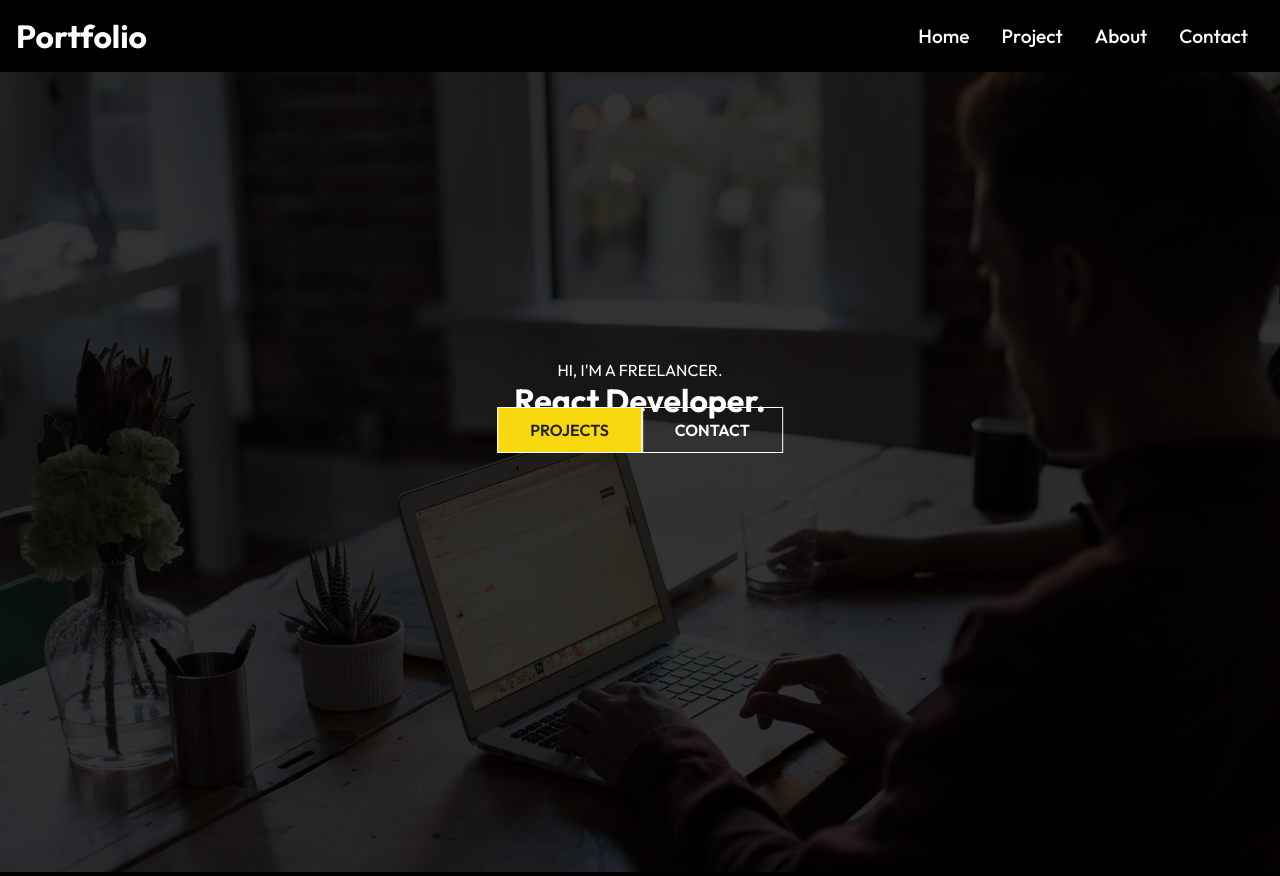
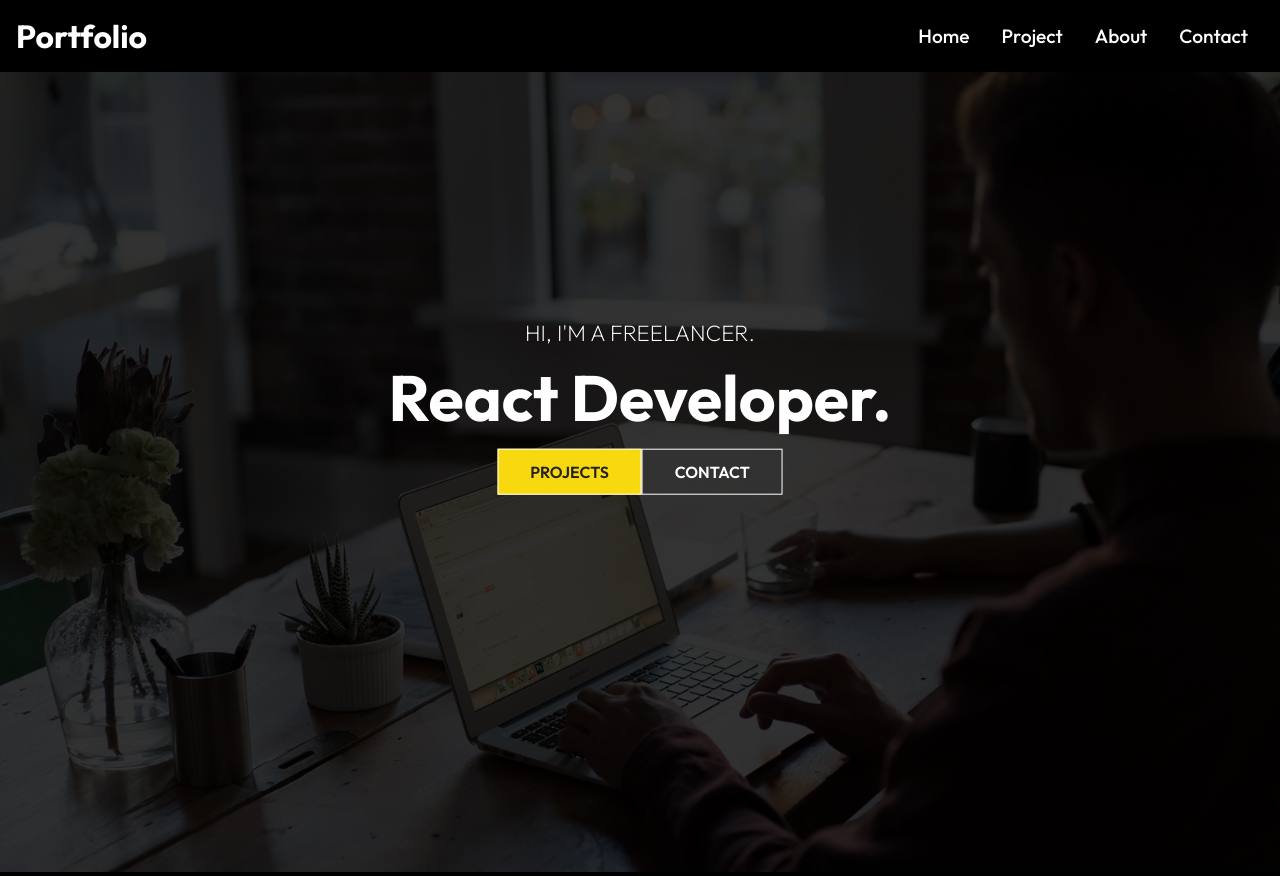
Before and after one commit to yeabtsega45/My-Portfolio, a React (Create React App) app: page / in a window 1280 px wide. Built offline with nearby package versions, Linux system fonts and the light colour scheme.

Commit message:
styling the component on homepage

```diff
--- a/src/Components/HeroImgStyles.css
+++ b/src/Components/HeroImgStyles.css
@@ -31,3 +31,12 @@
     left: 50%;
     text-align: center;
 }
+.hero .content h1 {
+    font-size: 4rem;
+    padding: 0.6rem 0 1.5rem;
+}
+.hero .content p {
+    font-size: 1.4rem;
+    font-weight: 200;
+    text-transform: uppercase;
+}
```
